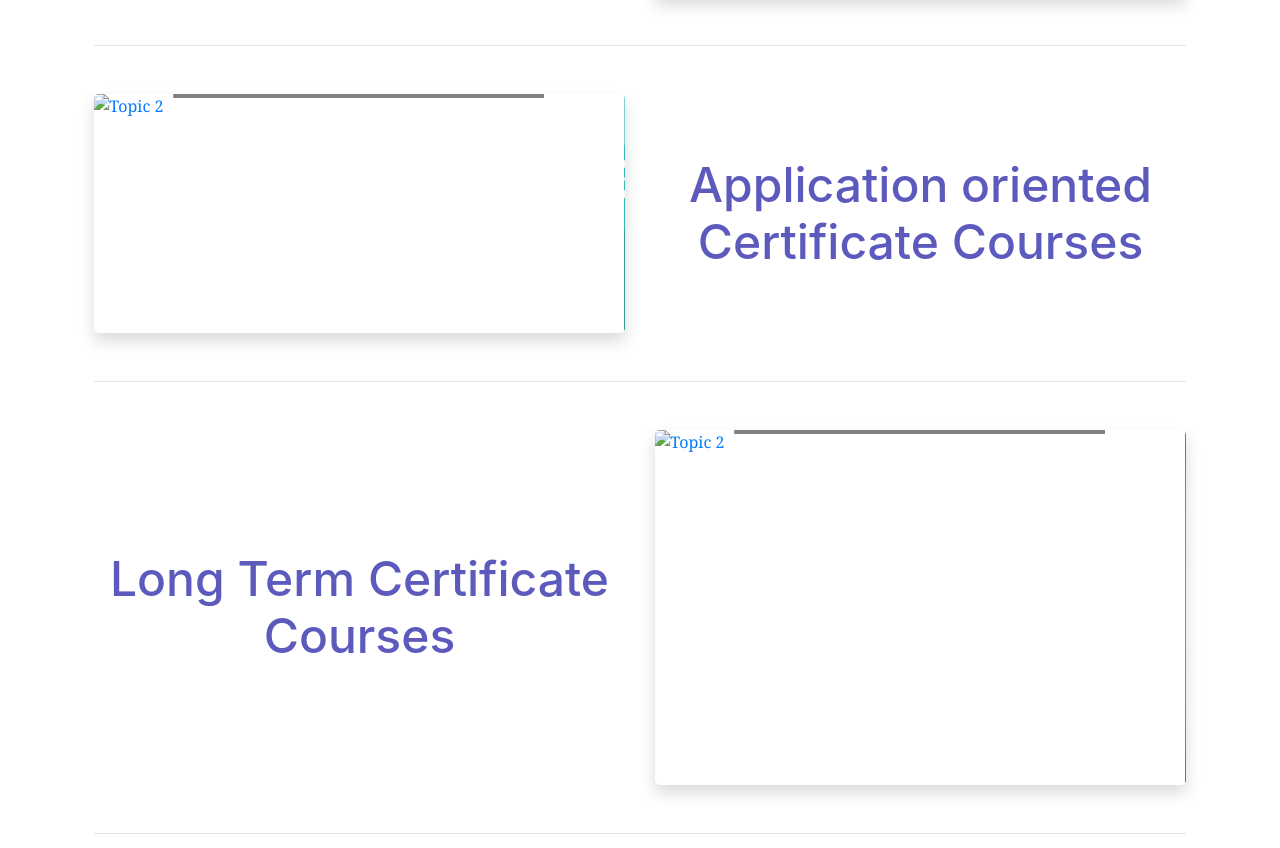
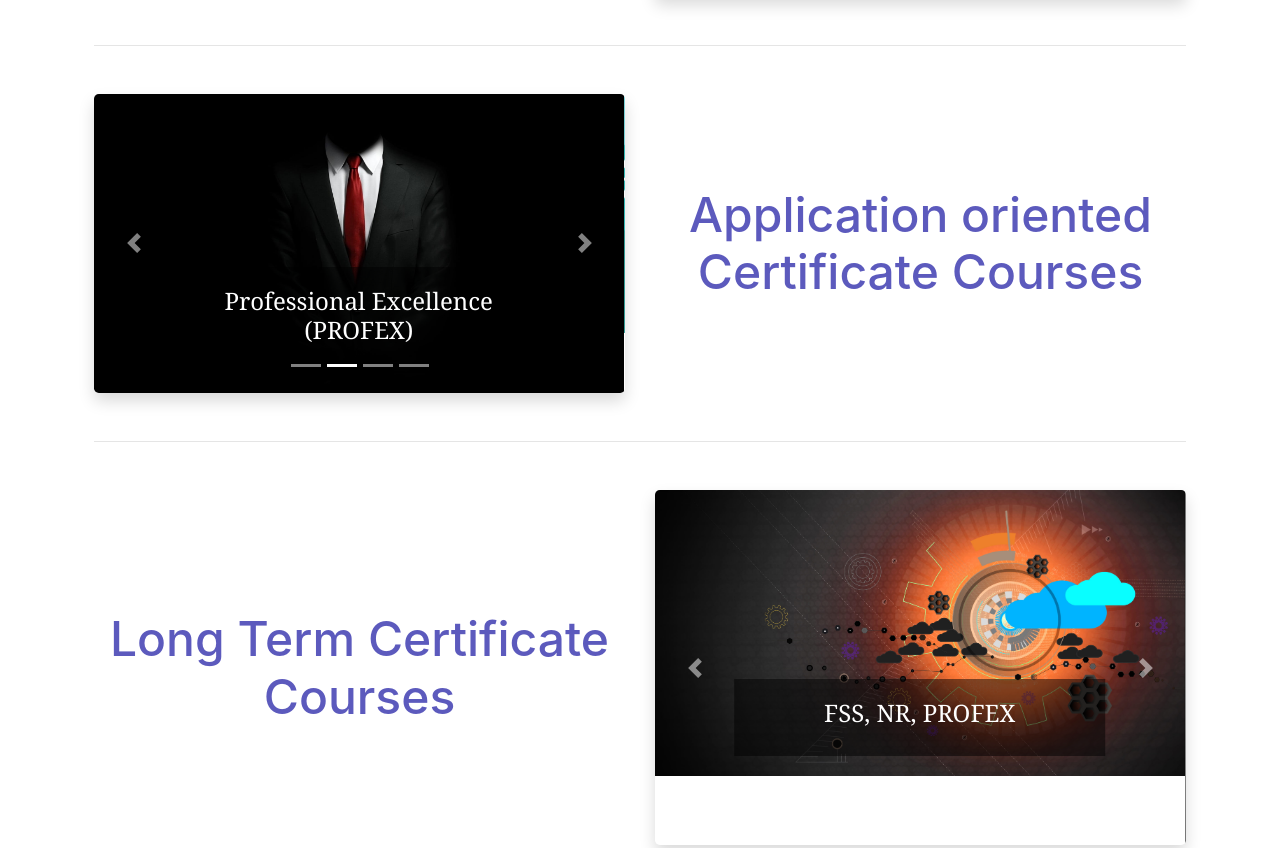
Before and after one commit to Bhaktivedanta-Institute-Intern/online-courses, a plain HTML site: page index.html in a window 1280 px wide. Shown: the part 1317-2165 px from the top of the page. Drawn offline with nearby package versions, Linux system fonts and the light colour scheme; files whose address does not match are found by name.

Commit message:
changed images

```diff
--- a/index.html
+++ b/index.html
@@ -225,7 +225,7 @@
 
                 </div>
             </div>
-            <img id="replace" class="bannimg" src="" alt="Banner">
+            <img id="replace" class="bannimg" src="images/Home Page Image.jpg" alt="Banner">
         </div>
     </div>
 
@@ -333,7 +333,7 @@
                         <div class="carousel-inner rounded-lg shadow">
                             <div class="carousel-item active">
                                 <a href="topics.html#topic1">
-                                    <img src="images/Application Courses/" class="d-block w-100"
+                                    <img src="images/Application Courses/Personal Excellence.jpg" class="d-block w-100"
                                         alt="Topic 1">
                                     <div class="carousel-caption">
                                         <h4>Holistic Personality Development (HPD)</h4>
@@ -342,7 +342,7 @@
                             </div>
                             <div class="carousel-item">
                                 <a href="topics.html#topic2">
-                                    <img src="images/Application Courses/Professional Excellence.jpg Excellence.jpg" class="d-block w-100"
+                                    <img src="images/Application Courses/Professional Excellence.jpg" class="d-block w-100"
                                         alt="Topic 2">
                                     <div class="carousel-caption">
                                         <h4>Professional Excellence (PROFEX)</h4>
@@ -416,7 +416,7 @@
                             </div>
                             <div class="carousel-item">
                                 <a href="topics.html#topic2">
-                                    <img src="images/Long Term Courses/" class="d-block w-100"
+                                    <img src="images/Long Term Courses/FASS.jpg" class="d-block w-100"
                                         alt="Topic 2">
                                     <div class="carousel-caption">
                                         <h4>FSS, NR, PROFEX</h4>
@@ -434,7 +434,7 @@
                             </div>
                             <div class="carousel-item">
                                 <a href="topics.html#topic4">
-                                    <img src=""
+                                    <img src="images/Long Term Courses/FASS.jpg"
                                         class="d-block w-100" alt="Topic 4">
                                     <div class="carousel-caption">
                                         <h4>FSS, PEREX, PROFEX</h4>
@@ -452,7 +452,7 @@
                             </div>
                             <div class="carousel-item">
                                 <a href="topics.html#topic4">
-                                    <img src=""
+                                    <img src="images/Long Term Courses/FASS.jpg"
                                         class="d-block w-100" alt="Topic 4">
                                     <div class="carousel-caption">
                                         <h4>FSS, NR, PHILEX</h4>
```
